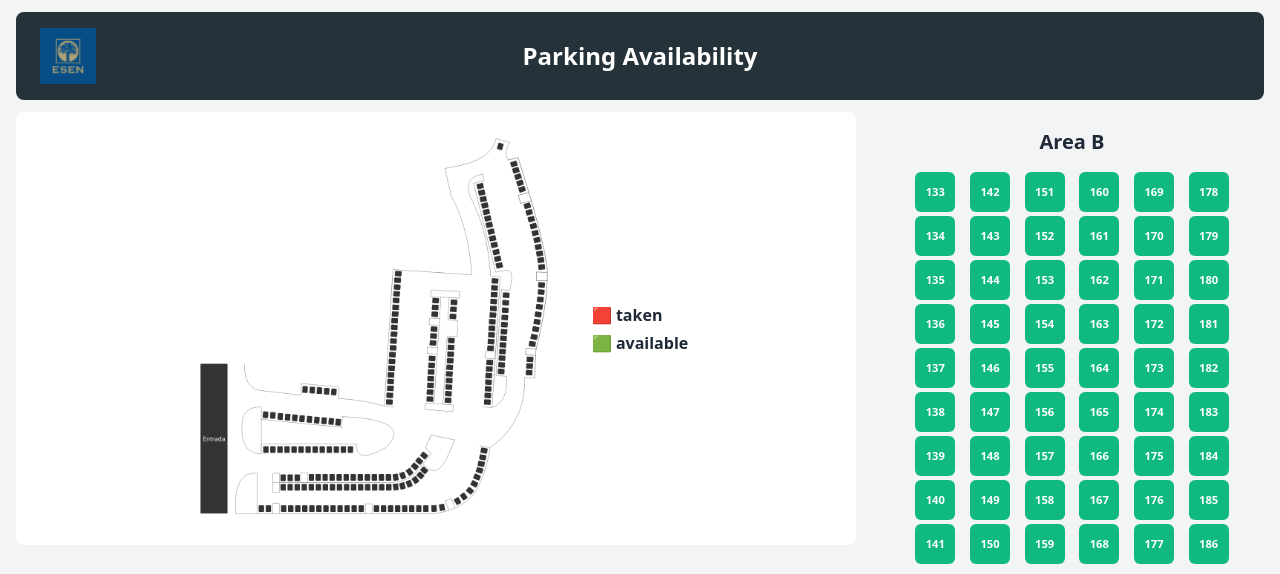
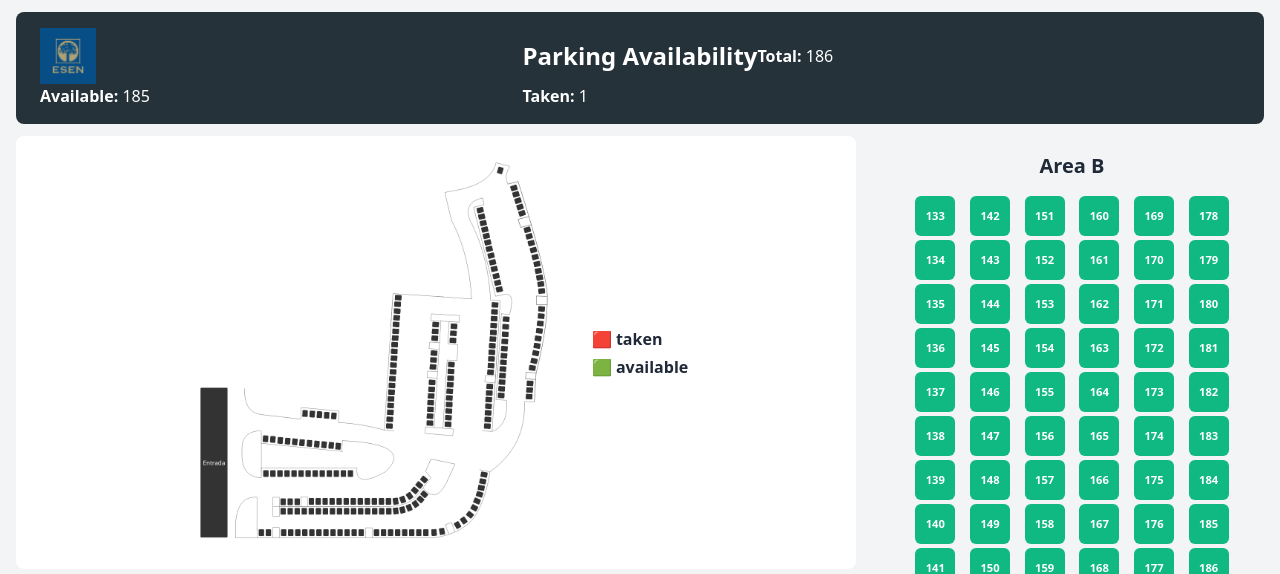
Before and after one commit to leviuuuwwu/InglesProyecto, a Flask app: page / in a window 1280 px wide. Shown: the top 574 px of the page. Run offline with Flask 3, Linux system fonts and the light colour scheme.

Commit message:
Update public.html

```diff
--- a/templates/public.html
+++ b/templates/public.html
@@ -84,7 +84,9 @@
     </div>
 
     <h1 class="hidden md:block text-2xl text-center font-bold">Parking Availability</h1>
-
+      <p class="text-white"><strong>Total:</strong> {{ total }}</p>
+      <p class="text-white"><strong>Available:</strong> {{ available }}</p>
+      <p class="text-white"><strong>Taken:</strong> {{ occupied }}</p>
   </header>
 
   <main class="container px-4 mx-auto">
```
